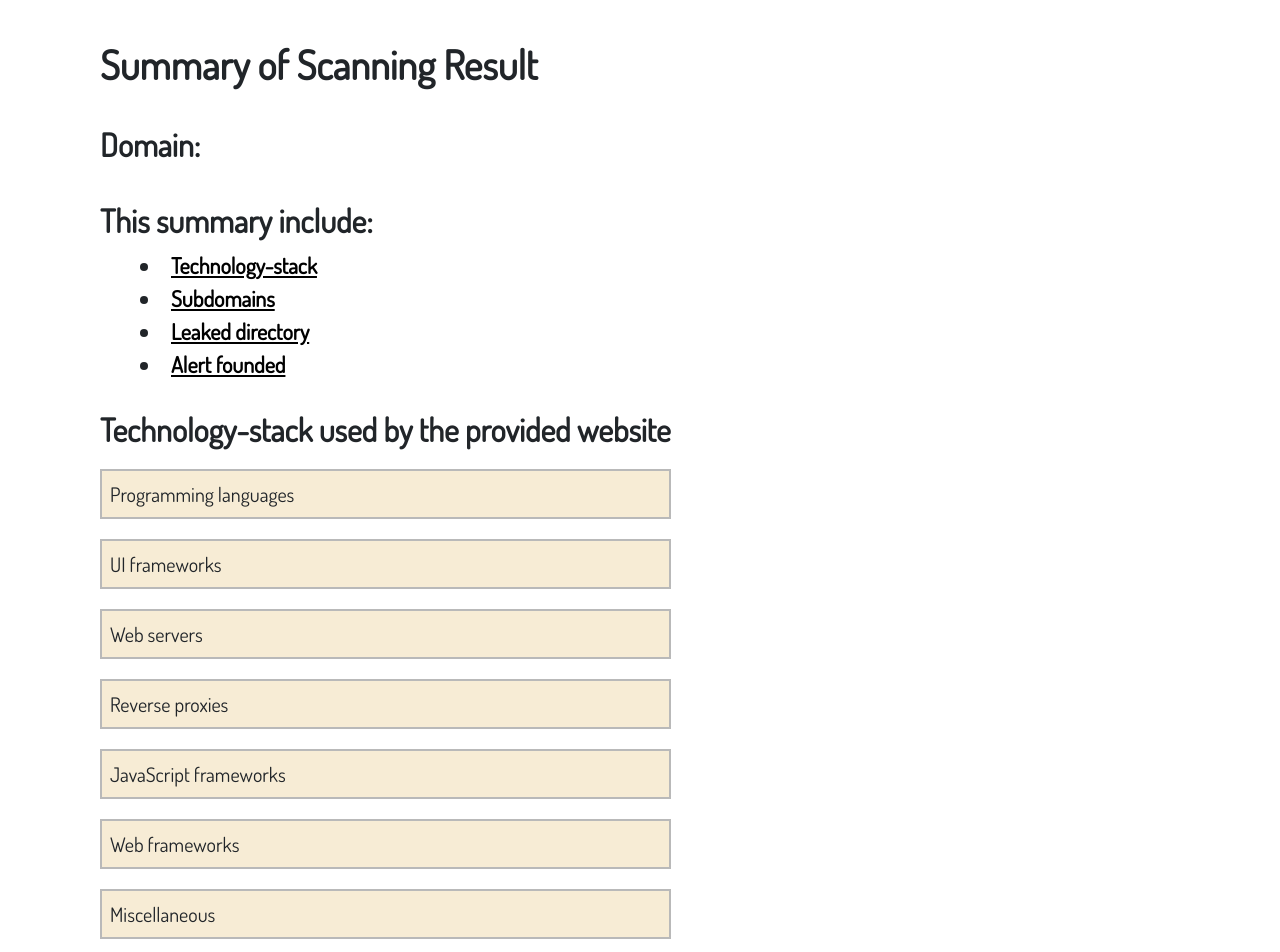
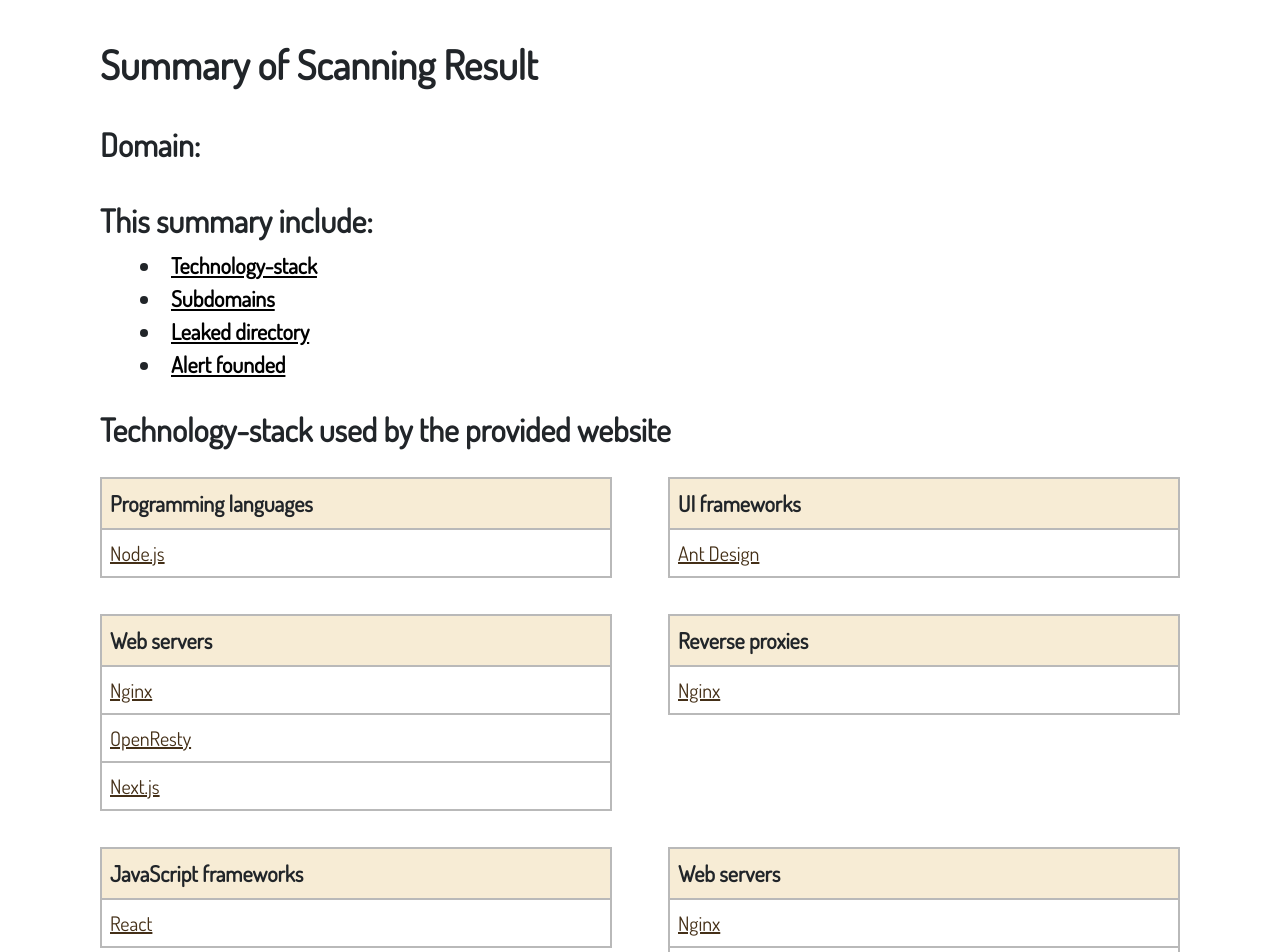
Before and after one commit to sirasbook/mr-robot-frontend, a React (Create React App) app: page /report in a window 1280 px wide. Shown: the top 952 px of the page. Built offline with nearby package versions, Linux system fonts and the light colour scheme.

Commit message:
use the right data to create report

```diff
--- a/src/reports/technology-stack/technology.js
+++ b/src/reports/technology-stack/technology.js
@@ -1,178 +1,41 @@
 import React, { useState } from "react";
 import "./technology.scss"
+import tempData from "../../data/technology_data.json";
 
 const TechnologyStack = () => {
+    const [data, setData] = useState(tempData);
+    let c = 0;
 
-    const tableHead = new Set();
+    const displayData = data.map(
+        (info) => {
+            c += 1;
 
-    const data = {
-        urls: {
-            "https://classdeedee.cloud.cp.eng.chula.ac.th/": {
-                status: 200,
-            },
-        },
-        technologies: [
-            {
-                slug: "node-js",
-                name: "Node.js",
-                confidence: 100,
-                version: null,
-                icon: "node.js.png",
-                website: "http://nodejs.org",
-                cpe: "cpe:/a:nodejs:node.js",
-                categories: [
-                    {
-                        id: 27,
-                        slug: "programming-languages",
-                        name: "Programming languages",
-                    },
-                ],
-            },
-            {
-                slug: "ant-design",
-                name: "Ant Design",
-                confidence: 100,
-                version: null,
-                icon: "Ant Design.svg",
-                website: "https://ant.design",
-                cpe: null,
-                categories: [
-                    {
-                        id: 66,
-                        slug: "ui-frameworks",
-                        name: "UI frameworks",
-                    },
-                ],
-            },
-            {
-                slug: "nginx",
-                name: "Nginx",
-                confidence: 100,
-                version: null,
-                icon: "Nginx.svg",
-                website: "http://nginx.org/en",
-                cpe: "cpe:/a:nginx:nginx",
-                categories: [
-                    {
-                        id: 22,
-                        slug: "web-servers",
-                        name: "Web servers",
-                    },
-                    {
-                        id: 64,
-                        slug: "reverse-proxies",
-                        name: "Reverse proxies",
-                    },
-                ],
-            },
-            {
-                slug: "react",
-                name: "React",
-                confidence: 100,
-                version: null,
-                icon: "React.png",
-                website: "https://reactjs.org",
-                cpe: "cpe:/a:facebook:react",
-                categories: [
-                    {
-                        id: 12,
-                        slug: "javascript-frameworks",
-                        name: "JavaScript frameworks",
-                    },
-                ],
-            },
-            {
-                slug: "openresty",
-                name: "OpenResty",
-                confidence: 100,
-                version: "1.15.8.1",
-                icon: "OpenResty.png",
-                website: "http://openresty.org",
-                cpe: null,
-                categories: [
-                    {
-                        id: 22,
-                        slug: "web-servers",
-                        name: "Web servers",
-                    },
-                ],
-            },
-            {
-                slug: "next-js",
-                name: "Next.js",
-                confidence: 100,
-                version: null,
-                icon: "vercel.svg",
-                website: "https://nextjs.org",
-                cpe: "cpe:/a:zeit:next.js",
-                categories: [
-                    {
-                        id: 18,
-                        slug: "web-frameworks",
-                        name: "Web frameworks",
-                    },
-                    {
-                        id: 22,
-                        slug: "web-servers",
-                        name: "Web servers",
-                    },
-                ],
-            },
-            {
-                slug: "webpack",
-                name: "webpack",
-                confidence: 100,
-                version: null,
-                icon: "webpack.svg",
-                website: "https://webpack.js.org/",
-                cpe: null,
-                    categories: [
-                        {
-                            id: 19,
-                            slug: "miscellaneous",
-                            name: "Miscellaneous",
-                        },
-                    ],
-            },
-        ],
-    };
-
-    const displayData = data.technologies.map(
-        (info) => {
-
-            const displayBody = info.categories.map(
+            const displayBody = info.data.map(
                 (body) => {
-                    if (document.getElementById(`${body.name}`) !== null) {
-                        var tableRef = document.getElementById(`${body.name}`)
-                        tableRef.insertRow().innerHTML =
-                        "<td>" + `${info.name}` + "</td>"
-                    }
-                }
-            )
-
-            const displayHead =  info.categories.map(
-                (body) => {
-                    if (tableHead.has(body.name) === false) {
-                        tableHead.add(body.name)
-                        return (
-                            <table class="table">
-                                <thead>
-                                    <tr>
-                                        <td>{body.name}</td>
-                                    </tr>
-                                </thead>
-                                <tbody id={body.name}>
-                                    {displayBody}
-                                </tbody>
-                            </table>
-                        )
-                    }
+                    return (
+                        <tr>
+                            <td>
+                                <a href={`https://www.wappalyzer.com/technologies/${info.slug}/${body.slug}`}>
+                                    {body.name}
+                                </a>
+                            </td>
+                        </tr>
+                    )
                 }
             )
 
             return (
                 <div>
-                    {displayHead}
+                    <table class="table">
+                        <thead>
+                            <tr>
+                                <th>{info.name}</th>
+                            </tr>
+                        </thead>
+                        <tbody id={info.name}>
+                            {displayBody}
+                        </tbody>
+                    </table>
                 </div>
             )
         }
@@ -180,9 +43,11 @@
 
     return (
         <div className="tech-container" id="technology">
-            <div className="left">
+            <div className="flex-col">
                 <h2>Technology-stack used by the provided website</h2>
-                {displayData}
+                <div className="contain">
+                    {displayData}
+                </div>
             </div>
         </div>
     )
--- a/src/reports/technology-stack/technology.scss
+++ b/src/reports/technology-stack/technology.scss
@@ -6,6 +6,7 @@
 
     table {
         margin-top: 20px;
+        width: 40vw;
     }
 
     thead {
@@ -27,4 +28,17 @@
     h2 {
         font-weight: 600;
     }
+
+    a {
+        color: #442f17;
+        &:hover {
+            color: #ae8b63;
+        }
+    }
+
+    .contain {
+        display: flex;
+        flex-wrap: wrap;
+        justify-content: space-between;
+    }
 }
```
